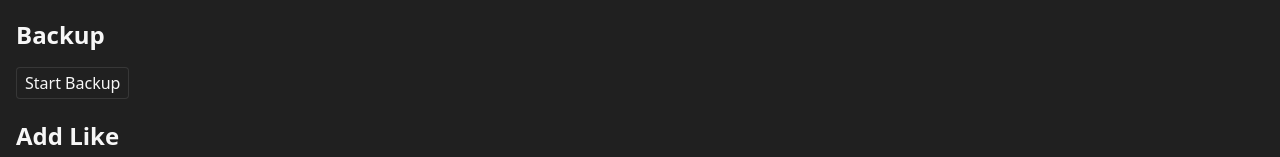
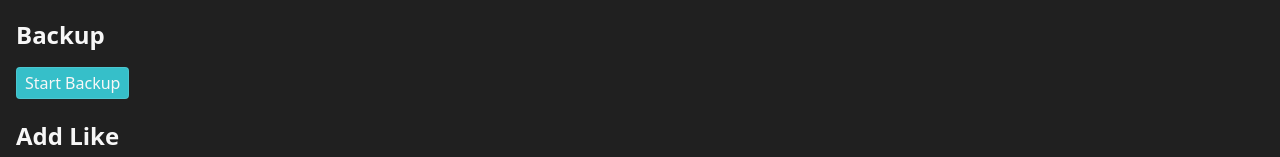
Before and after one commit to georgemblack/web-admin, a React app: page /#/ in a window 1280 px wide. Shown: the part 196-353 px from the top of the page. Built offline with nearby package versions, Linux system fonts and the light colour scheme; no server answers; sample sign-in values are in the browser's storage.

Commit message:
Add color to firestore backup button

```diff
--- a/public/main.css
+++ b/public/main.css
@@ -176,6 +176,18 @@ label {
   background-color: #ad4b30;
 }
 
+.button-blue {
+  background-color: #36bfc9;
+}
+
+.button-blue:hover {
+  background-color: #31b0b9;
+}
+
+.button-blue:active {
+  background-color: #2da3ac;
+}
+
 /* ==========================================================================
   Login Form
   ========================================================================== */
--- a/src/components/BackupButton.jsx
+++ b/src/components/BackupButton.jsx
@@ -20,7 +20,7 @@ function BackupButton(props) {
 
   return (
     <div>
-      <button className="button-green" onClick={handleClick}>
+      <button className="button-blue" onClick={handleClick}>
         {message}
       </button>
       {latestBackupID && <p>{latestBackupID}</p>}
```
